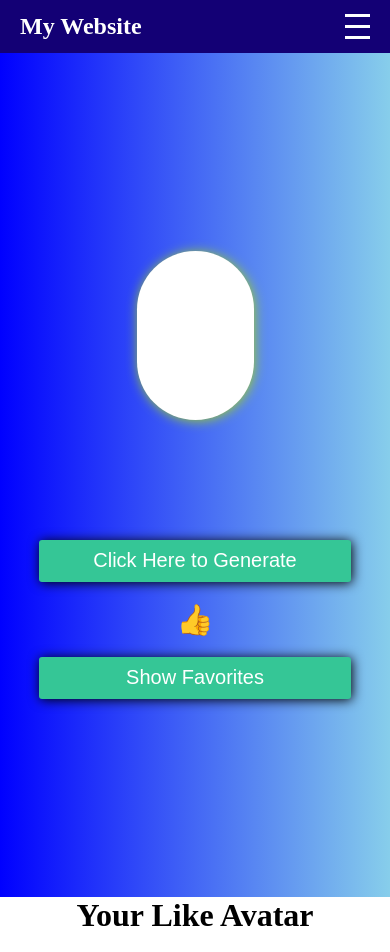
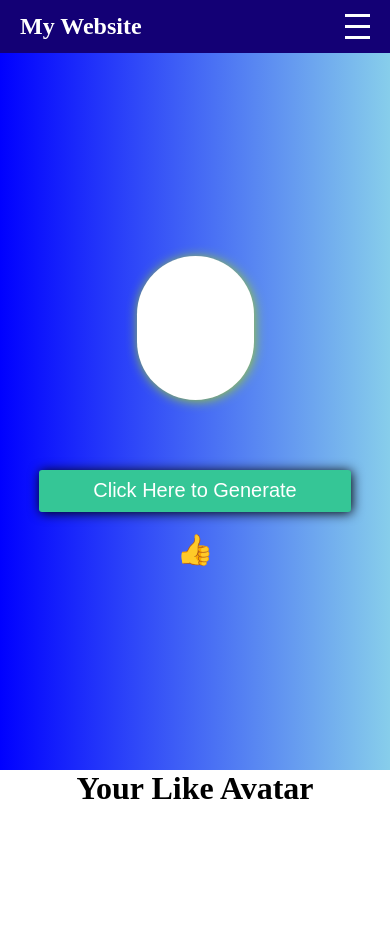
Before and after one commit to shivankit1210/Practical-Learning-Javascript-, a plain HTML site: page GenerateAvatar/index.html in a window 390 px wide. After the commit the page ends 844 px from the top, so only its background shows below. Drawn offline with Linux system fonts and the light colour scheme.

Commit message:
small changes

```diff
--- a/index.html
+++ b/GenerateAvatar/index.html
@@ -26,7 +26,7 @@
       </div>
       <button class="btn" id="generate">Click Here to Generate</button>
       <span class="like">👍</span>
-      <button id="show-favorites">Show Favorites</button>
+      <!-- <button id="show-favorites">Show Favorites</button> -->
     </section>
     <h1 style="text-align: center">Your Like Avatar</h1> <br>
     <div class="likediv">
--- a/script.js
+++ b/GenerateAvatar/script.js
@@ -4,7 +4,7 @@ const btn = document.querySelector(".btn");
 const avatar = document.querySelector(".avatar");
 const like = document.querySelector(".like");
 const fav = document.querySelector(".fav");
-const showFavoritesButton = document.getElementById("show-favorites");
+// const showFavoritesButton = document.getElementById("show-favorites");
 
 mobileMenu.addEventListener("click", () => {
   navLinks.classList.toggle("active");
@@ -14,7 +14,7 @@ const randomstring = () => {
   return Math.random().toString(36).substring(2, 7);
 };
 
-showFavoritesButton.addEventListener("click", displayFavorites);
+// showFavoritesButton.addEventListener("click", displayFavorites);
 
 
 async function fetchAvatar() {
--- a/style.css
+++ b/GenerateAvatar/style.css
@@ -59,7 +59,7 @@ body{
 /* end navbar css */
 section{
     background-image: linear-gradient(to right,blue,skyblue);
-    height: 100vh;
+    height: 85vh;
     width: 100vw;
     display: flex;
     flex-direction: column;
@@ -92,7 +92,7 @@ section button{
     transition: 0.1s ease-in-out;
 }
 #generate{
-    margin-top: 100px;
+    margin-top: 50px;
 
 }
 
@@ -164,6 +164,7 @@ section button:hover{
         font-size: 12px;
         box-shadow: 1px 1px 12px #000;
         transition: 0.1s ease-in-out;
+        margin-top: 1px;
     }
 
 }
```
